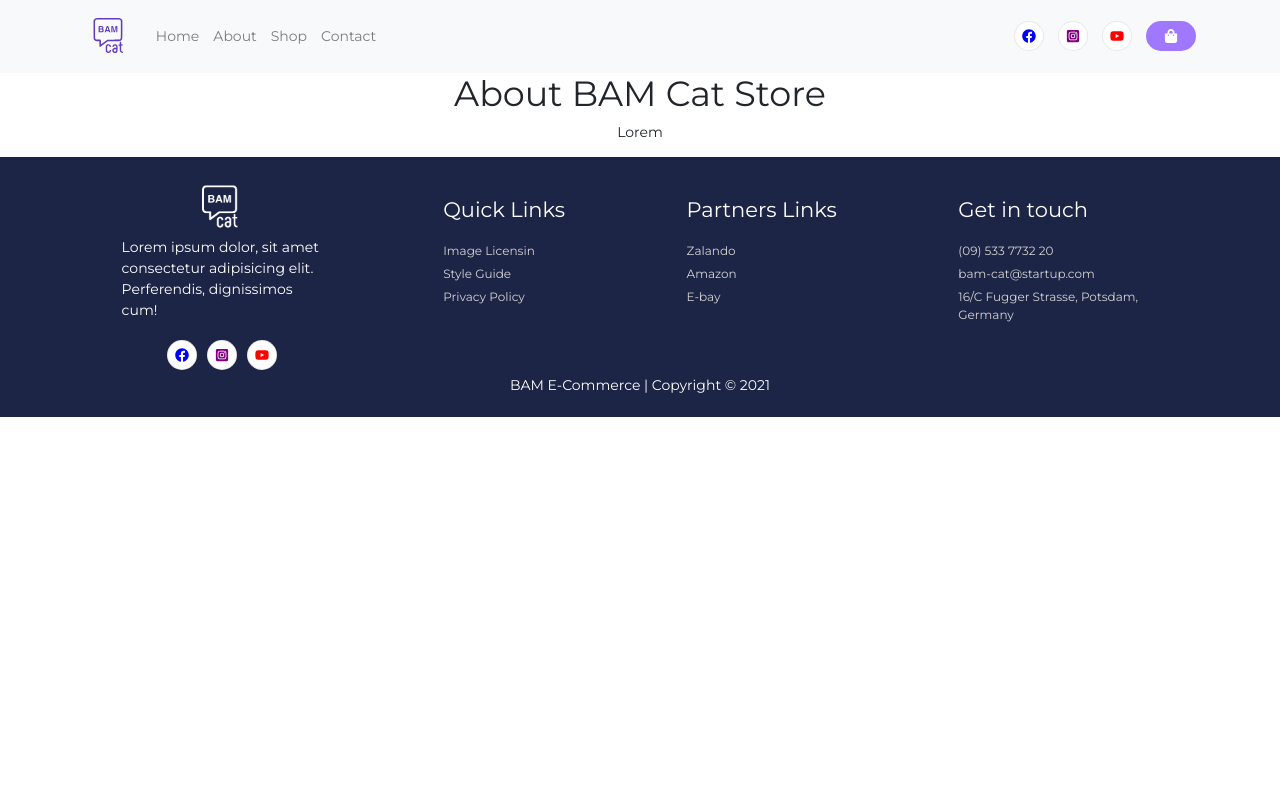
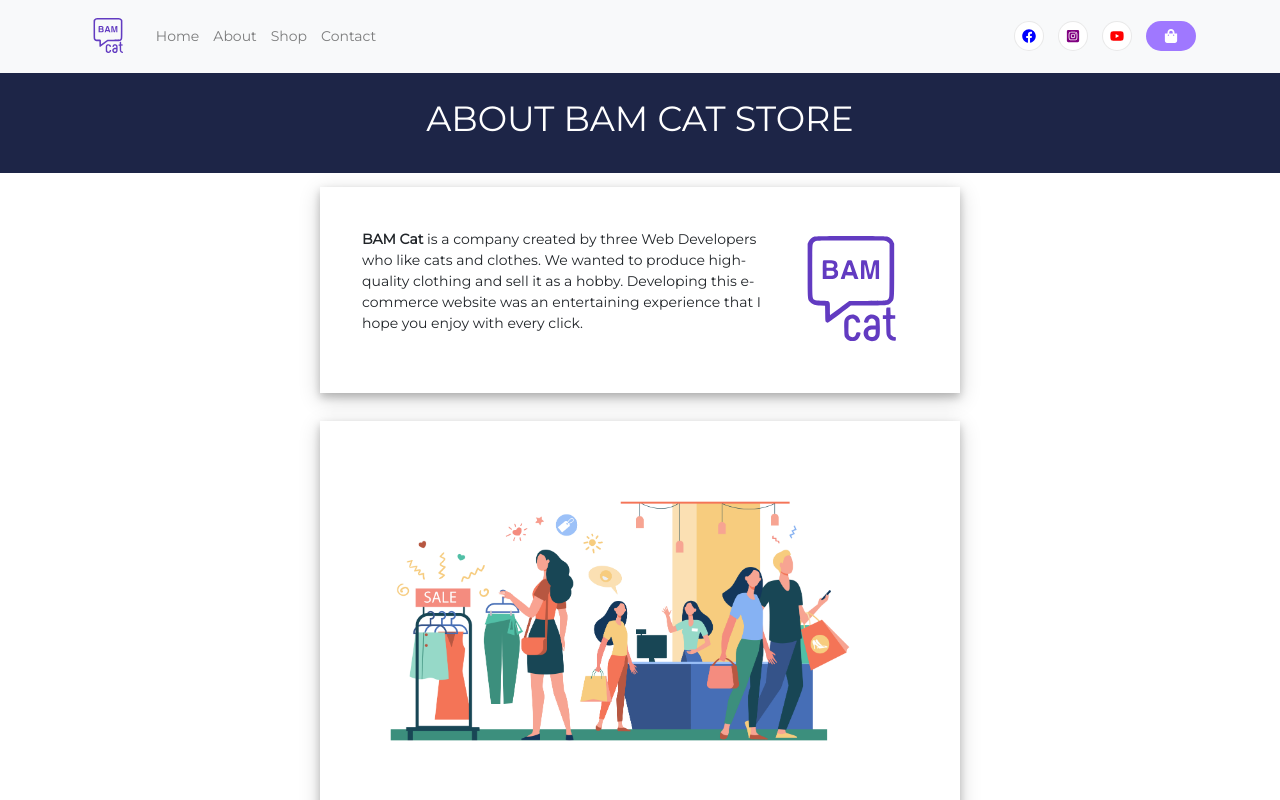
Before and after one commit to syed-ghufran-hassan/B.A.M-eCommerce, a React (Create React App) app: page /about in a window 1280 px wide. Shown: the top 800 px of the page. Built offline with nearby package versions, Linux system fonts and the light colour scheme.

Commit message:
About Page + Some changes in the Shop Cards so the buttons are at the bottom

```diff
--- a/src/features/Pages/About.js
+++ b/src/features/Pages/About.js
@@ -1,14 +1,23 @@
 import React from 'react';
 import '../styles/About.css';
+import logo from "../img/logo.svg";
+import fashionstore from "../img/fashionstore.jpg";
 
 export default function About() {
   return (
     <div className="Container">
-      <div className>
-        <h1>About BAM Cat Store</h1>
+      <div className="Title-Container">
+        <h1 className="Title-About">ABOUT BAM CAT STORE</h1>
       </div>
-
-      <p>Lorem</p>
+      <div className="About-Container">
+        <div className="Description-Container">
+          <p className="Description-About"><strong>BAM Cat</strong> is a company created by three Web Developers who like cats and clothes. We wanted to produce high-quality clothing and sell it as a hobby. Developing this e-commerce website was an entertaining experience that I hope you enjoy with every click.</p>
+          <img style={{ width: "150px" }} src={logo}></img>
+        </div>
+        <div className="Image-Container">
+          <img style={{ width: "600px" }} src={fashionstore}></img>
+        </div>
+      </div>
     </div>
   )
 }
--- a/src/features/Pages/Cards.jsx
+++ b/src/features/Pages/Cards.jsx
@@ -1,5 +1,6 @@
-import React from 'react';
-import '../styles/Card.css';
+import React from "react";
+import "../styles/Card.css";
+import { Card, Button } from "react-bootstrap";
 
 function Cards(props) {
   const handleOnClickDetails = () => {
@@ -7,14 +8,23 @@
   };
 
   return (
-    <div className="Card">
-      <img className="Images-Products" src={props.product.image} alt="any product">
-      </img>
-      <h1>{props.product.title}</h1>
-      <p className="Price">{props.product.price}</p>
-      <button onClick={handleOnClickDetails}>Details</button>
-      <button>Add to Cart</button>
-    </div>
+    <Card style={{ width: "18rem", padding: "0.5rem" }}>
+      <Card.Img variant="top" src={props.product.image} />
+      <Card.Body
+        style={{
+          display: "flex",
+          flexDirection: "column",
+          justifyContent: "space-between",
+        }}
+      >
+        <Card.Title>{props.product.title.slice(0, 35)}</Card.Title>
+        <Card.Text>{props.product.description.slice(0, 150)}</Card.Text>
+        <div>
+          <Button onClick={handleOnClickDetails}>Details</Button>
+          <Button>Add to Cart</Button>
+        </div>
+      </Card.Body>
+    </Card>
   );
 }
 
--- a/src/features/Pages/PageNotFound.js
+++ b/src/features/Pages/PageNotFound.js
@@ -16,4 +16,4 @@
   )
 }
 
-export default PageNotFound
+export default PageNotFound;
--- a/src/features/Pages/Shop.js
+++ b/src/features/Pages/Shop.js
@@ -70,7 +70,7 @@
     return (
       <div className="Container">
         <div className="Title-Container">
-          <h1 className="Title">Our Products</h1>
+          <h1 className="Title-Shop">OUR PRODUCTS</h1>
         </div>
         <ProductModal
           product={selectedProduct}
@@ -78,7 +78,7 @@
         />
         <div className="Categories-Products-Container">
           <div className="Categories">
-            <h3 className="Category-Title">Filter by Categories</h3>
+            <h3 className="Title-Category">Filter by Categories</h3>
             <button
               className={
                 selectedFilter === categoryTypes.WOMENS_CLOTHING
--- a/src/features/styles/About.css
+++ b/src/features/styles/About.css
@@ -6,3 +6,41 @@
   justify-content: center;
   align-items: center;
 }
+
+.Title-Container {
+  width: 100vw;
+  height: 100px;
+  display: flex;
+  justify-content: center;
+  align-items: center;
+  background-color: #1d2547;
+  color: white;
+}
+
+.Description-Container {
+  margin: 1rem;
+  padding: 2rem;
+  width: 50vw;
+  height: auto;
+  box-shadow: 0 4px 8px 0 rgba(0, 0, 0, 0.2), 0 6px 20px 0 rgba(0, 0, 0, 0.19);
+  display: flex;
+  justify-content: space-between;
+}
+
+.Description-About {
+  padding: 1rem;
+}
+
+.About-Container {
+  display: flex;
+  flex-direction: column;
+  justify-content: center;
+  align-items: center;
+}
+
+.Image-Container {
+  margin: 1rem;
+  width: 50vw;
+  height: auto;
+  box-shadow: 0 4px 8px 0 rgba(0, 0, 0, 0.2), 0 6px 20px 0 rgba(0, 0, 0, 0.19);
+}
--- a/src/features/styles/Card.css
+++ b/src/features/styles/Card.css
@@ -1,34 +1,9 @@
-.Card {
-  box-shadow: 0 4px 8px 0 rgba(0, 0, 0, 0.2);
-  max-width: 300px;
-  margin: 1rem;
-  padding: 1rem;
-  text-align: center;
-  font-family: arial;
+.btn {
+  background-color: #1d2547;
+  border: none;
 }
 
-.Price {
-  color: grey;
-  font-size: 22px;
+.Align {
+  display: flex;
+  justify-content: space-between;
 }
-
-.Card button {
-  border: none;
-  outline: 0;
-  padding: 12px;
-  color: white;
-  background-color: #000;
-  text-align: center;
-  cursor: pointer;
-  width: 100%;
-  font-size: 18px;
-}
-
-.Card button:hover {
-  opacity: 0.7;
-}
-
-.Images-Products {
-  width: 100px;
-  height: auto;
-}
--- a/src/features/styles/Shop.css
+++ b/src/features/styles/Shop.css
@@ -21,23 +21,31 @@
   display: flex;
   justify-content: center;
   align-items: center;
-  background-color: lightblue;
+  background-color: #1D2547;
+  color: white;
 }
 
 .Cards-Container {
   width: 60vw;
+  margin: 2rem;
   padding: 1rem;
   display: grid;
   grid-template-columns: 1fr 1fr;
+  gap: 1rem;
 }
 
-.Title {
+.Title-Shop {
   font-size: 24px;
 }
 
 .Categories {
   display: flex;
   flex-direction: column;
+}
+
+.Title-Category {
+  margin-top: 2rem;
+  font-size: 18px;
 }
 
 button {
```
Also changed, not shown: src/features/img/fashionstore.jpg (added).
